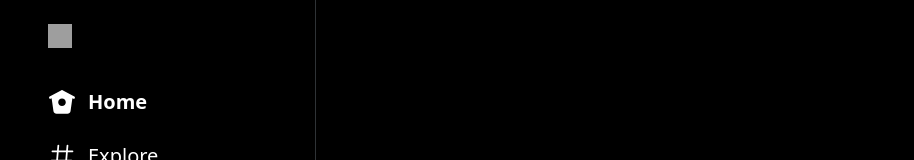
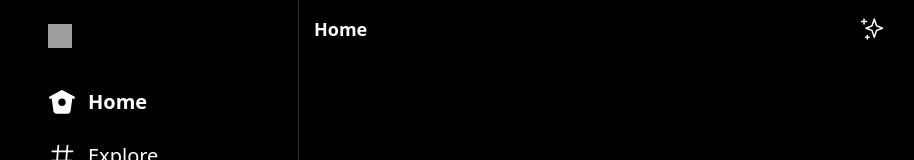
Before and after one commit to tomaszhofman/twitter-clone, a Next.js app: page / in a window 1280 px wide. Shown: the top 160 px of the page, without its empty margins (8-922 px from the left). Built offline with nearby package versions, Linux system fonts and the light colour scheme; grey boxes are pictures that could not be loaded.

Commit message:
Create header

```diff
--- /dev/null
+++ b/components/Feed/Feed.tsx
@@ -0,0 +1,12 @@
+import React from 'react';
+import { Header } from '@/components/Header';
+
+function Feed() {
+  return (
+    <div className="flex-1">
+      <Header />
+    </div>
+  );
+}
+
+export { Feed };
--- /dev/null
+++ b/components/Feed/index.ts
@@ -0,0 +1 @@
+export * from './Feed';
--- /dev/null
+++ b/components/Header/Header.tsx
@@ -0,0 +1,13 @@
+import React from 'react';
+import { Icon } from '@/components/Icon';
+
+function Header() {
+  return (
+    <header className="flex items-center justify-between h-[53px] w-[600px]  xl:px-[15px] sticky top-0.5">
+      <h2 className="text-lg font-bold text-white">Home</h2>
+      <Icon name="timelineOptions" className="h-7" />
+    </header>
+  );
+}
+
+export { Header };
--- /dev/null
+++ b/components/Header/index.ts
@@ -0,0 +1 @@
+export * from './Header';
--- a/components/Icon/Icon.tsx
+++ b/components/Icon/Icon.tsx
@@ -9,6 +9,7 @@ import Notification from '@/assets/icons/notification.svg';
 import Profile from '@/assets/icons/profile.svg';
 import More from '@/assets/icons/more.svg';
 import DotsMenu from '@/assets/icons/dotsMenu.svg';
+import TimelineOptions from '@/assets/icons/timline-options.svg';
 
 const iconTypes = {
   home: Home,
@@ -20,6 +21,7 @@ const iconTypes = {
   profile: Profile,
   more: More,
   dotsMenu: DotsMenu,
+  timelineOptions: TimelineOptions,
 };
 
 function Icon({ name, ...props }: Props) {
--- a/components/Sidebar/Sidebar.tsx
+++ b/components/Sidebar/Sidebar.tsx
@@ -8,8 +8,9 @@ function Sidebar() {
   const router = useRouter();
 
   return (
-    <div className="hidden sm:flex flex-col items-center h-full fixed xl:items-end xl:p-2 border-r border-[#2F3336]">
-      <div className="flex flex-col justify-between h-full xl:w-[275px] ">
+    <div className="hidden sm:flex min-w-[88px] xl:w-[275px] border-r border-[#2F3336] ">
+      <div className="flex-col items-center h-full fixed xl:items-end xl:p-2">
+        <div className="flex flex-col justify-between h-full  ">
           <div>
             <div className="hoverAnimation flex justify-center items-center w-14 h-14  ">
               <Image
@@ -55,6 +56,7 @@ function Sidebar() {
           </div>
         </div>
       </div>
+    </div>
   );
 }
 
--- a/pages/index.tsx
+++ b/pages/index.tsx
@@ -2,6 +2,7 @@ import type { NextPage } from 'next';
 import Head from 'next/head';
 import styles from '../styles/Home.module.css';
 import { Sidebar } from '@/components/Sidebar';
+import { Feed } from '@/components/Feed/Feed';
 
 const Home: NextPage = () => {
   return (
@@ -12,9 +13,9 @@ const Home: NextPage = () => {
         <link rel="icon" href="/favicon.ico" />
       </Head>
 
-      <main className="bg-black min-h-screen mx-auto my-0 max-w-screen-xl">
+      <main className="flex bg-black min-h-screen mx-auto my-0 max-w-screen-xl ">
         <Sidebar />
-        {/*<Feed/>*/}
+        <Feed />
         {/*<Modal/>*/}
       </main>
     </div>
```
Also changed, not shown: assets/icons/timline-options.svg (added). Lines whose indentation alone changed are shown as unchanged.
